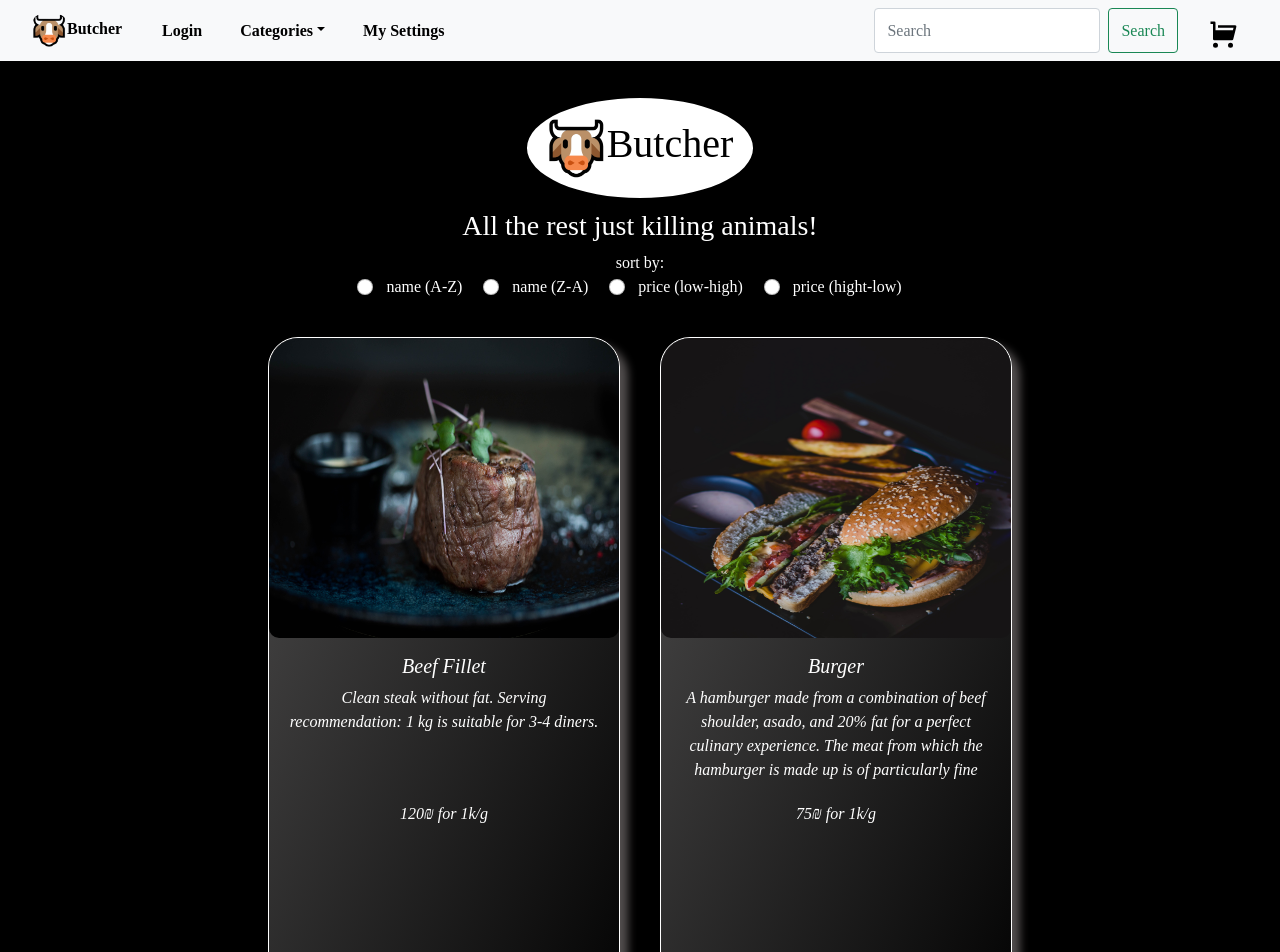
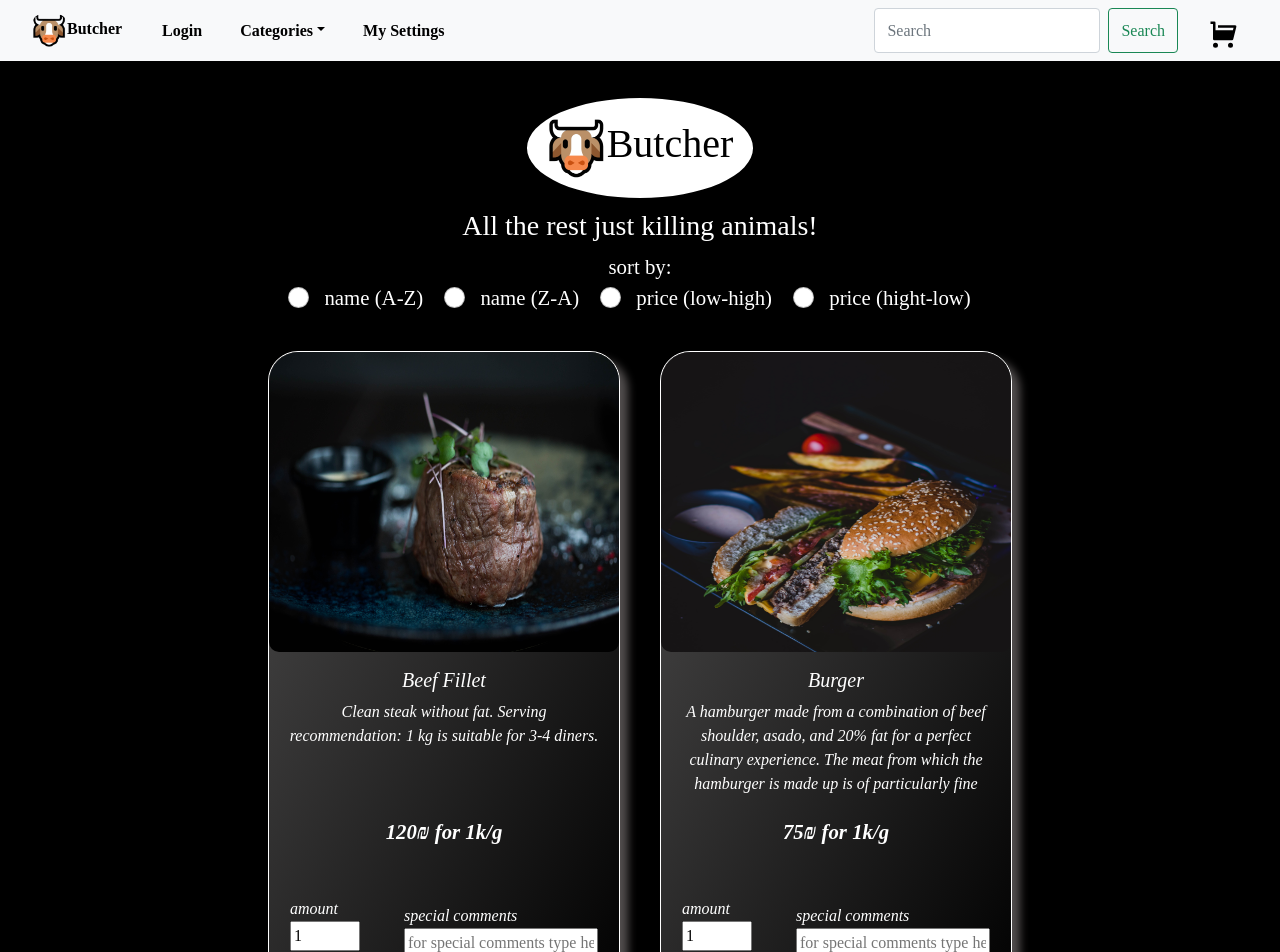
Before and after one commit to yossipoli/Butcher, a React (Create React App) app: page / in a window 1280 px wide. Shown: the top 952 px of the page. Built offline with nearby package versions, Linux system fonts and the light colour scheme.

Commit message:
change card size

```diff
--- a/src/Components/products/Card.css
+++ b/src/Components/products/Card.css
@@ -27,3 +27,9 @@
     box-shadow: 8px 8px 8px rgb(82, 78, 78);
     background: linear-gradient(to right bottom , rgb(77, 76, 76) , black );
 }
+
+.itemCard .price{
+    margin-top: 10px;
+    font-size: 1.3rem;
+    font-weight: bolder;
+}
--- a/src/Components/products/Card.js
+++ b/src/Components/products/Card.js
@@ -30,7 +30,7 @@ function CardComponent(props) {
         <Card.Title className="name">{props.name}</Card.Title>
 
         <Card.Text className="textArea">{props.description}</Card.Text>
-        <Card.Text className="textArea">{props.price}₪ for 1k/g</Card.Text>
+        <Card.Text className="price">{props.price}₪ for 1k/g</Card.Text>
 
         <AddToCartButtons />
       </Card.Body>
--- a/src/Components/products/ProductsPage.css
+++ b/src/Components/products/ProductsPage.css
@@ -31,3 +31,7 @@ header{
     display: flex;
     flex-wrap: wrap;
 }
+
+.sort{
+    font-size: 1.3rem;
+}
--- a/src/Components/products/ProductsPage.js
+++ b/src/Components/products/ProductsPage.js
@@ -2,39 +2,42 @@ import React, { useState } from "react";
 import CardComponent from "./Card";
 import "./ProductsPage.css";
 import Form from "react-bootstrap/Form";
-import {Products} from './../../DAL/api'
+import { Products } from "./../../DAL/api";
 
 function ProductsPage() {
-  let items = JSON.parse(sessionStorage.getItem("items")) || []
-  const [products, setProducts]=useState(items)
-  async function getProducts(){
-    items = await Products.data
-    setProducts(items)
-    sessionStorage.setItem("items", JSON.stringify(items))
+    let items = JSON.parse(sessionStorage.getItem("items")) || [];
+    const [products, setProducts] = useState(items);
+    async function getProducts() {
+        items = await Products.data;
+        setProducts(items);
+        sessionStorage.setItem("items", JSON.stringify(items));
     }
-  products.length===0 &&  getProducts()
+    products.length === 0 && getProducts();
 
-  function sortBy({target:{id}}){
-    id=id.split("-")
-    let toReverse=1
-    if (id.length>1) toReverse=-1
-    setProducts([...products.sort((productA, productB)=>productA[id[0]]<productB[id[0]]? -1*toReverse : 1*toReverse)])
+    function sortBy({ target: { id } }) {
+        id = id.split("-");
+        let toReverse = 1;
+        if (id.length > 1) toReverse = -1;
+        setProducts([
+            ...products.sort((productA, productB) =>
+                productA[id[0]] < productB[id[0]]
+                    ? -1 * toReverse
+                    : 1 * toReverse
+            ),
+        ]);
     }
 
     return (
         <div>
-      <header >
+            <header>
                 <h1 className="mainTitle">
-          <img src="/logo.png"/>
+                    <img src="/logo.png" alt="logo" />
                     Butcher
                 </h1>
 
-
-        <h3 className='subTitle'>
-          All the rest just killing animals!
-        </h3>
-
+                <h3 className="subTitle">All the rest just killing animals!</h3>
             </header>
+            <div className="sort">
                 sort by:
                 <div className="mb-3">
                     <Form.Check
@@ -70,8 +73,13 @@ function ProductsPage() {
                         onClick={sortBy}
                     />
                 </div>
+            </div>
             <div className="products">
-        {products.length===0? "LOADING...":products.map((product, index)=><CardComponent key={index} {...product}/>)}
+                {products.length === 0
+                    ? "LOADING..."
+                    : products.map((product, index) => (
+                          <CardComponent key={index} {...product} />
+                      ))}
             </div>
         </div>
     );
```
Lines whose indentation alone changed are shown as unchanged.
